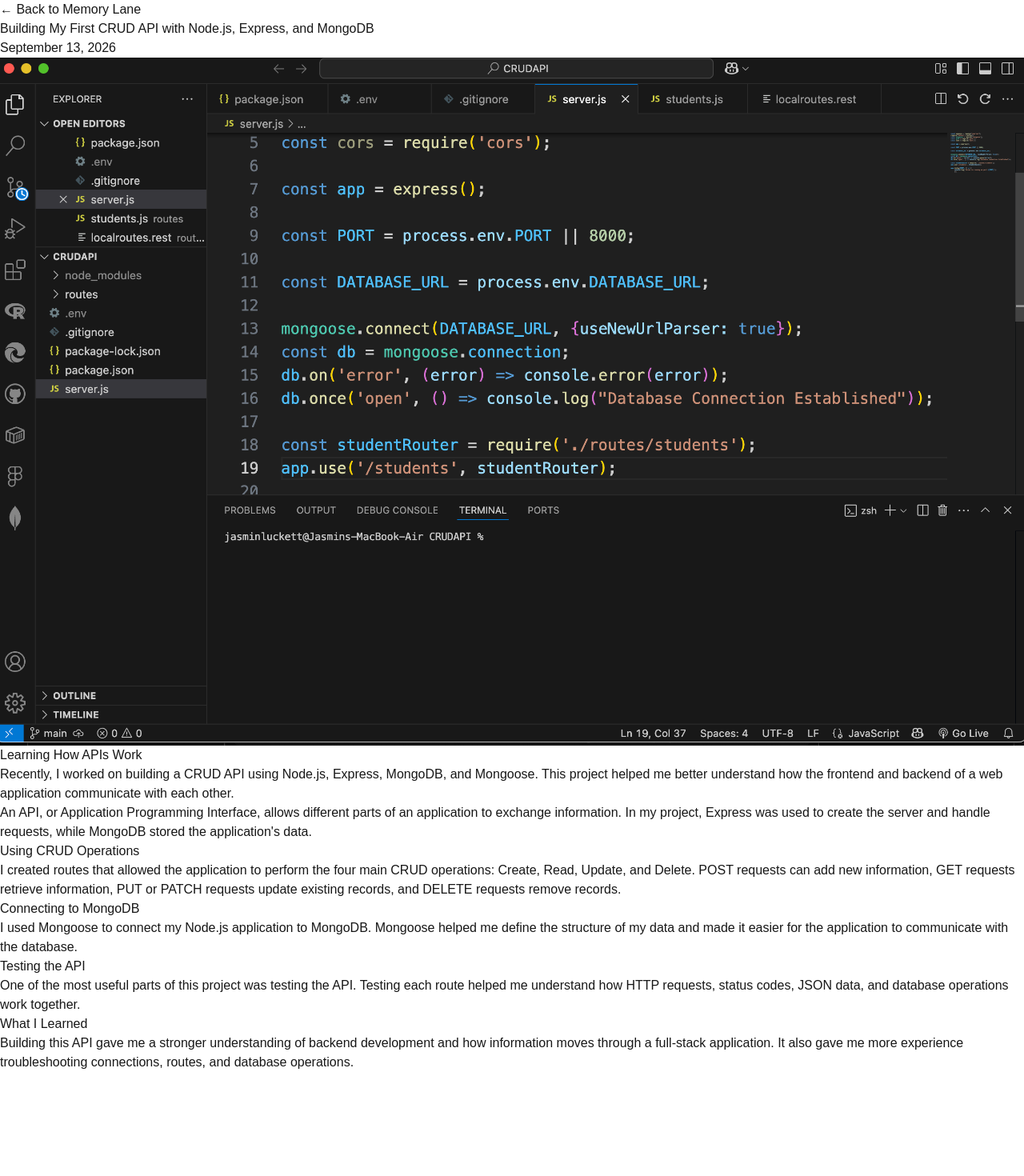
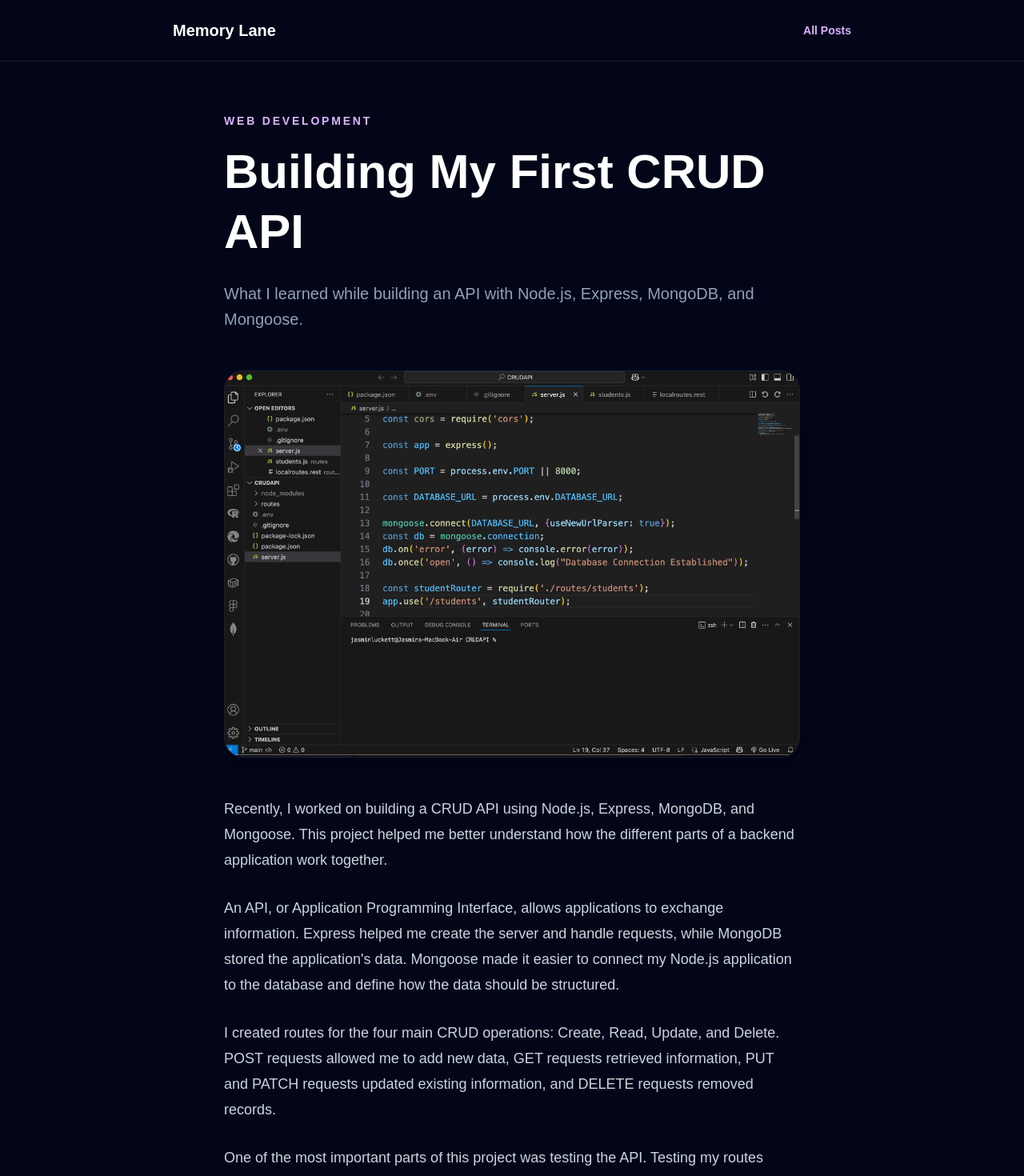
Before and after one commit to LuckettJasmin-FS-4/memory-lane, a Next.js app: page /memory-lane/posts/building-a-crud-api in a window 1280 px wide. Shown: the top 1470 px of the page at 80% size. Before the commit the page ends 1340 px from the top, so only its background shows below. Built offline with nearby package versions, Linux system fonts and the light colour scheme.

Commit message:
Match CRUD article styling with existing posts

```diff
--- a/app/posts/building-a-crud-api/page.tsx
+++ b/app/posts/building-a-crud-api/page.tsx
@@ -1,72 +1,96 @@
-export default function BuildingACrudAPI() {
+import Link from "next/link";
+
+export default function BuildingCrudApiPost() {
   return (
-      <main className="post-page">
-        <article className="post">
-          <a href="/memory-lane/" className="back-link">
-            ← Back to Memory Lane
-          </a>
+    <main className="min-h-screen bg-slate-950 text-white">
+      <nav className="border-b border-white/10">
+        <div className="mx-auto flex max-w-4xl items-center justify-between px-6 py-6">
+          <Link href="/" className="text-xl font-bold">
+            Memory Lane
+          </Link>
 
-          <h1>Building My First CRUD API with Node.js, Express, and MongoDB</h1>
+          <Link
+            href="/"
+            className="text-sm font-semibold text-purple-300 hover:text-purple-200"
+          >
+            All Posts
+          </Link>
+        </div>
+      </nav>
 
-          <p className="post-date">September 13, 2026</p>
+      <article className="mx-auto max-w-3xl px-6 py-16">
+        <p className="text-sm font-semibold uppercase tracking-[0.2em] text-purple-300">
+          Web Development
+        </p>
+
+        <h1 className="mt-4 text-4xl font-bold leading-tight sm:text-6xl">
+          Building My First CRUD API
+        </h1>
+
+        <p className="mt-6 text-xl leading-8 text-slate-400">
+          What I learned while building an API with Node.js, Express, MongoDB,
+          and Mongoose.
+        </p>
 
         <img
           src="/memory-lane/images/crud-api.png"
-            alt="My CRUD API project using Node.js, Express, and MongoDB"
-            className="post-image"
+          alt="CRUD API project built with Node.js, Express, MongoDB, and Mongoose"
+          className="mt-12 w-full rounded-3xl border border-white/10 shadow-xl"
         />
 
-          <h2>Learning How APIs Work</h2>
-
+        <div className="mt-12 space-y-7 text-lg leading-8 text-slate-300">
           <p>
             Recently, I worked on building a CRUD API using Node.js, Express,
             MongoDB, and Mongoose. This project helped me better understand how
-            the frontend and backend of a web application communicate with each
-            other.
+            the different parts of a backend application work together.
           </p>
 
           <p>
-            An API, or Application Programming Interface, allows different parts
-            of an application to exchange information. In my project, Express
-            was used to create the server and handle requests,
-            while MongoDB stored the application&apos;s data.
-
+            An API, or Application Programming Interface, allows applications
+            to exchange information. Express helped me create the server and
+            handle requests, while MongoDB stored the application&apos;s data.
+            Mongoose made it easier to connect my Node.js application to the
+            database and define how the data should be structured.
           </p>
 
-          <h2>Using CRUD Operations</h2>
+          <p>
+            I created routes for the four main CRUD operations: Create, Read,
+            Update, and Delete. POST requests allowed me to add new data, GET
+            requests retrieved information, PUT and PATCH requests updated
+            existing information, and DELETE requests removed records.
+          </p>
 
           <p>
-            I created routes that allowed the application to perform the four
-            main CRUD operations: Create, Read, Update, and Delete. POST requests
-            can add new information, GET requests retrieve information, PUT or
-            PATCH requests update existing records, and DELETE requests remove
-            records.
+            One of the most important parts of this project was testing the API.
+            Testing my routes helped me understand HTTP requests, status codes,
+            JSON responses, and how information moves between the server and
+            database.
           </p>
-
-          <h2>Connecting to MongoDB</h2>
-
-          <p>
-            I used Mongoose to connect my Node.js application to MongoDB.
-            Mongoose helped me define the structure of my data and made it easier
-            for the application to communicate with the database.
-          </p>
-
-          <h2>Testing the API</h2>
-
-          <p>
-            One of the most useful parts of this project was testing the API.
-            Testing each route helped me understand how HTTP requests, status
-            codes, JSON data, and database operations work together.
-          </p>
-
-          <h2>What I Learned</h2>
 
           <p>
             Building this API gave me a stronger understanding of backend
-            development and how information moves through a full-stack
-            application. It also gave me more experience troubleshooting
-            connections, routes, and database operations.
+            development. It also helped me become more comfortable
+            troubleshooting routes, database connections, and server
+            responses. I can now better understand how an API becomes the
+            connection between a frontend application and its data.
           </p>
+        </div>
+
+        <div className="mt-16 flex flex-wrap items-center justify-between gap-4 border-t border-white/10 pt-8">
+          <Link
+            href="/posts/nextjs-github-pages"
+            className="font-semibold text-purple-300 hover:text-purple-200"
+          >
+            ← Previous Post
+          </Link>
+
+          <Link
+            href="/"
+            className="rounded-full bg-purple-500 px-6 py-3 font-semibold transition hover:bg-purple-400"
+          >
+            All Posts
+          </Link>
+        </div>
       </article>
     </main>
   );
```
Lines whose indentation alone changed are shown as unchanged.
